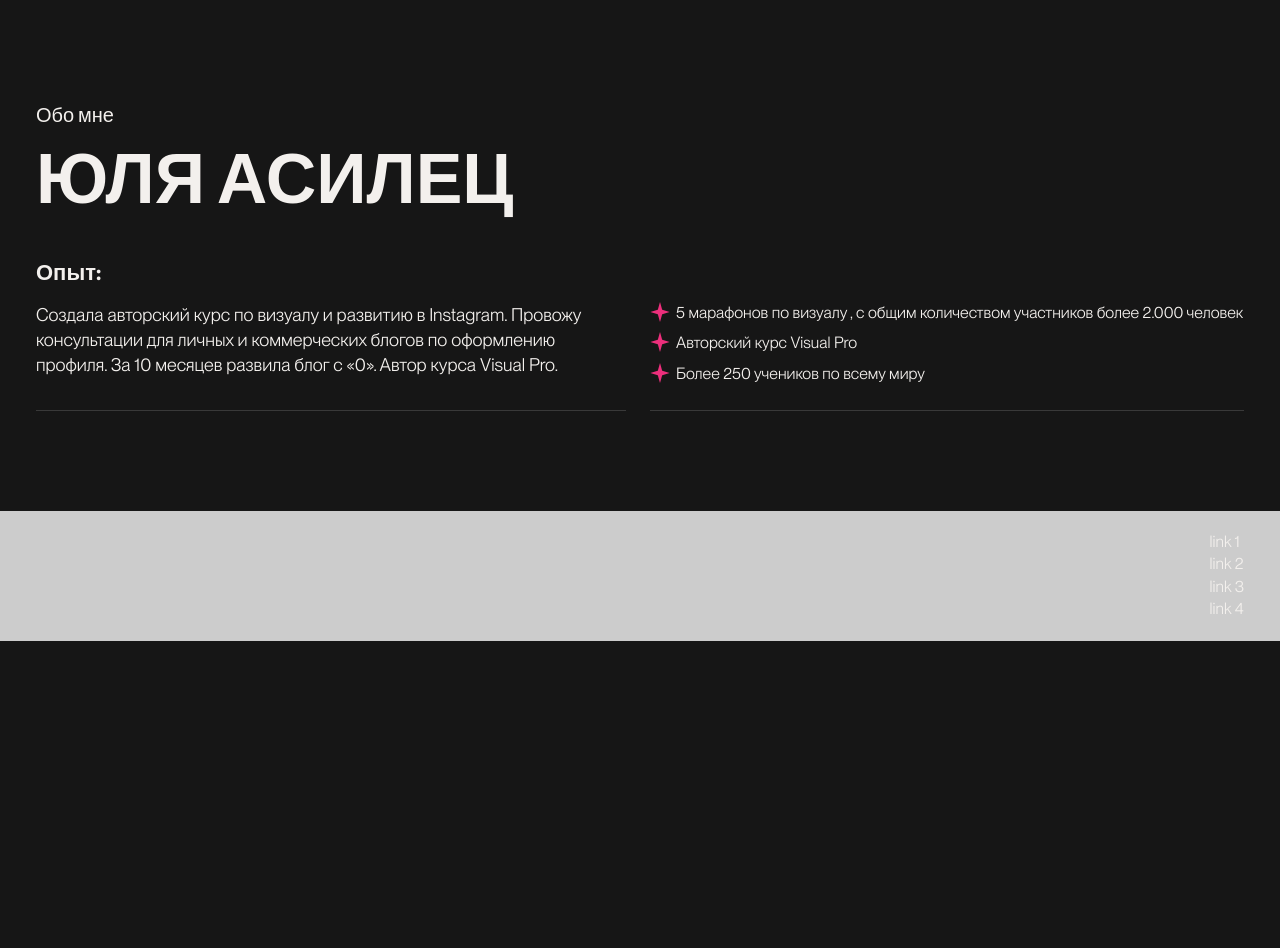
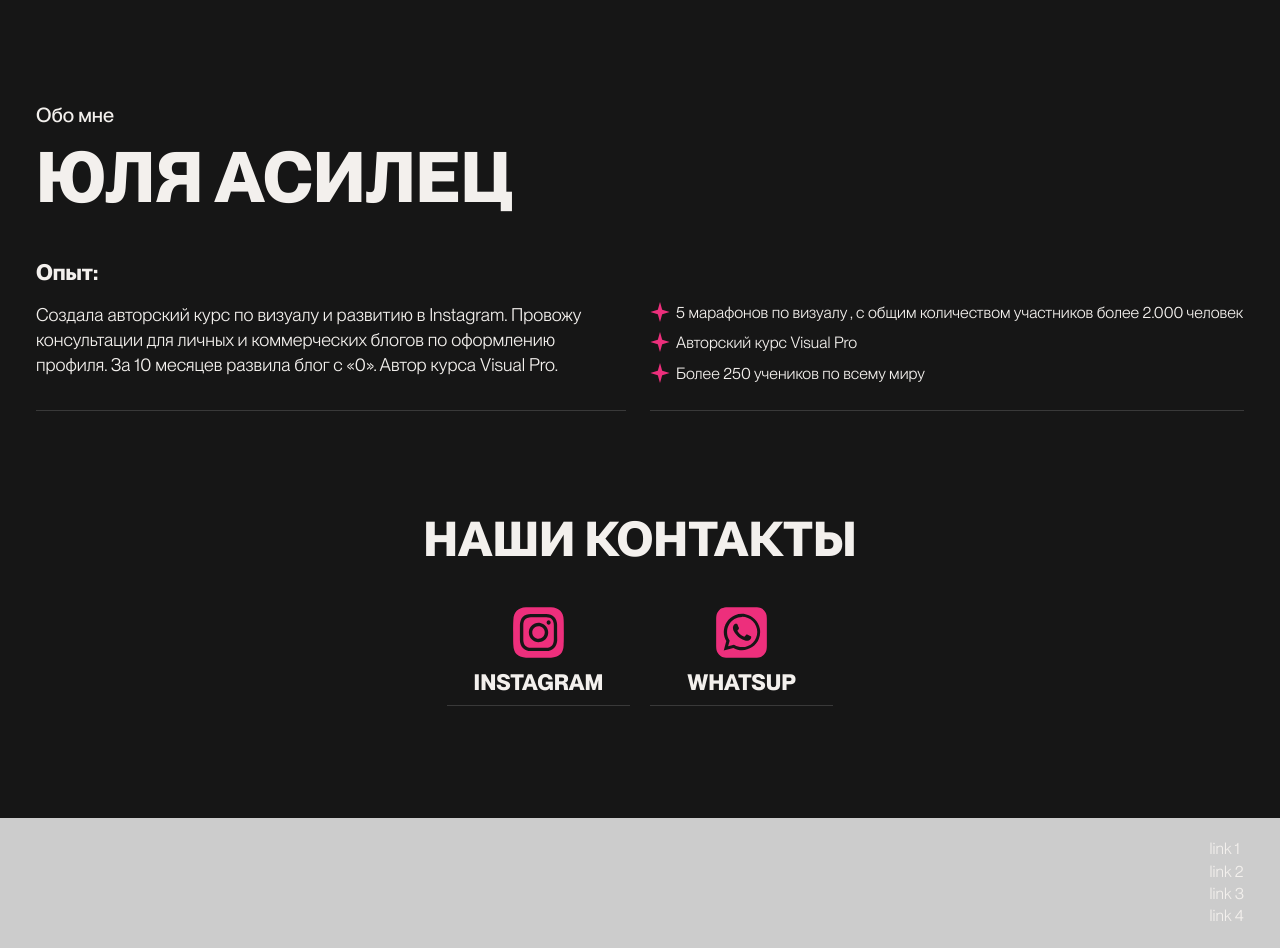
Before and after one commit to Unleashed97/visual-pro, a plain HTML site: page dist/index.html in a window 1280 px wide. Shown: the part 800-1748 px from the top of the page. Before the commit the page ends 1441 px from the top, so only its background shows below. Drawn offline with Linux system fonts and the light colour scheme.

Commit message:
feat: add section contacts

```diff
--- a/dist/index.html
+++ b/dist/index.html
@@ -124,6 +124,29 @@
                 </div>
             </section> <!-- end of section about -->
 
+            <!-- section contacts -->
+            <section class="section section--contacts">
+                <div class="container">
+                    <div class="section__inner">
+                        <h2 class="section__title">Наши контакты</h2>
+
+
+                        <ul class="socials">
+                            <li class="socials__item">
+                                <img src="img/icons/inst.svg" class="socials__item-icon" alt="Инстаграм">
+
+                                <span class="socials__item-caption">iNSTAGRAM</span>
+                            </li>
+                            <li class="socials__item">
+                                <img src="img/icons/whatsup.svg" class="socials__item-icon" alt="Whats app">
+
+                                <span class="socials__item-caption">WHATSUP</span>
+                            </li>
+                        </ul>
+                    </div>
+                </div>
+            </section> <!-- end of section contacts -->
+
 
 
         </main>
--- a/src/scss/components/section.scss
+++ b/src/scss/components/section.scss
@@ -130,6 +130,29 @@
     }
 
     &--contacts {
+        margin-bottom: 112px;
+
+        @media (max-width: $md) {
+            margin-bottom: 64px;
+        }
+
+        .section__inner {
+            display: flex;
+            flex-direction: column;
+            align-items: center;
+        }
+
+        .section__title {
+            margin-bottom: 38px;
+
+            font-size: 4.8rem;
+            text-align: center;
+
+            @media (max-width: $sm) {
+                font-size: 3.8rem;
+                margin-bottom: 48px;
+            }
+        }
     }
 
     &__inner {
@@ -137,6 +160,7 @@
     &__title {
         font-size: 7rem;
         font-weight: 700;
+        text-transform: uppercase;
         line-height: 1.2;
     }
 
--- /dev/null
+++ b/src/scss/components/socials.scss
@@ -0,0 +1,29 @@
+.socials {
+    display: grid;
+    grid-template-columns: repeat(2, minmax(150px, 183px));
+    gap: 20px;
+    // width: fit-content;
+
+    &__item {
+        display: flex;
+        flex-direction: column;
+        align-items: center;
+        gap: 10px;
+
+        padding-bottom: 8px;
+
+        border-bottom: 1px solid #393939;
+    }
+
+    &__item-caption {
+        font-size: 2.2rem;
+        font-weight: 700;
+        line-height: 1.35;
+        text-transform: uppercase;
+    }
+
+    &__item-icon {
+        max-width: 51px;
+        max-height: 51px;
+    }
+}
--- a/src/scss/fonts.scss
+++ b/src/scss/fonts.scss
@@ -12,7 +12,7 @@
     font-family: 'PP Neue Montreal';
     font-style: normal;
     font-weight: 500;
-    src: url('../fonts/NeueMontreal-Medium.woff2') format('woff2'); /* Chrome 36+, Opera 23+, Firefox 39+, Safari 12+, iOS 10+ */
+    src: url('../fonts/ppneuemontreal-medium.woff2') format('woff2'); /* Chrome 36+, Opera 23+, Firefox 39+, Safari 12+, iOS 10+ */
 }
 /* pp neue montreal bold */
 @font-face {
@@ -20,5 +20,5 @@
     font-family: 'PP Neue Montreal';
     font-style: normal;
     font-weight: 700;
-    src: url('../fonts/NeueMontreal-Bold.woff2') format('woff2'); /* Chrome 36+, Opera 23+, Firefox 39+, Safari 12+, iOS 10+ */
+    src: url('../fonts/ppneuemontreal-bold.woff2') format('woff2'); /* Chrome 36+, Opera 23+, Firefox 39+, Safari 12+, iOS 10+ */
 }
--- a/src/scss/style.scss
+++ b/src/scss/style.scss
@@ -78,3 +78,4 @@ main {
 @import 'components/section.scss';
 @import 'components/btn.scss';
 @import 'components/exp.scss';
+@import 'components/socials.scss';
```
Also changed, not shown: src/index.html (+23 -0 lines), dist/css/style.css, dist/css/style.min.css, dist/fonts/ppneuemontreal-bold.woff2 (added), dist/fonts/ppneuemontreal-medium.woff2 (added), src/fonts/NeueMontreal-Bold.woff2 (deleted), src/fonts/NeueMontreal-Medium.woff2 (deleted), src/fonts/NeueMontreal-Regular.woff2 (deleted), src/fonts/ppneuemontreal-bold.woff2 (added), src/fonts/ppneuemontreal-medium.woff2 (added).
